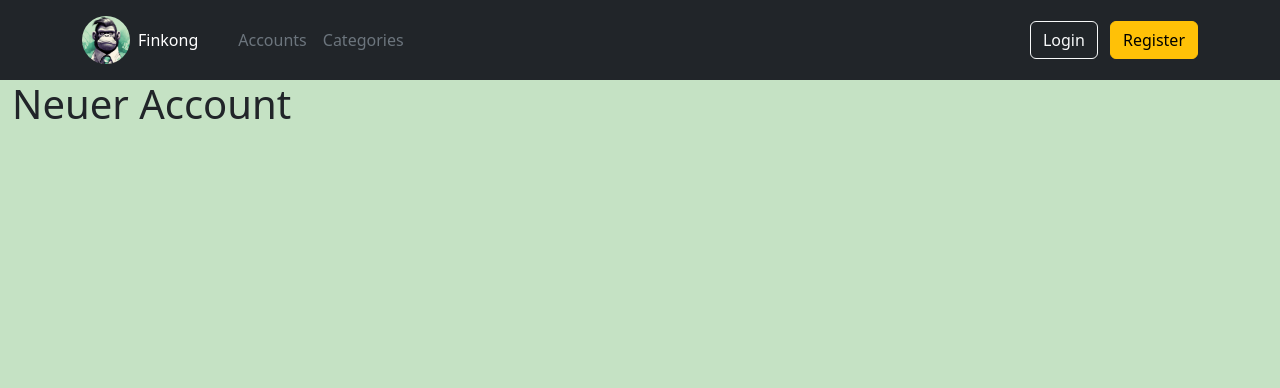
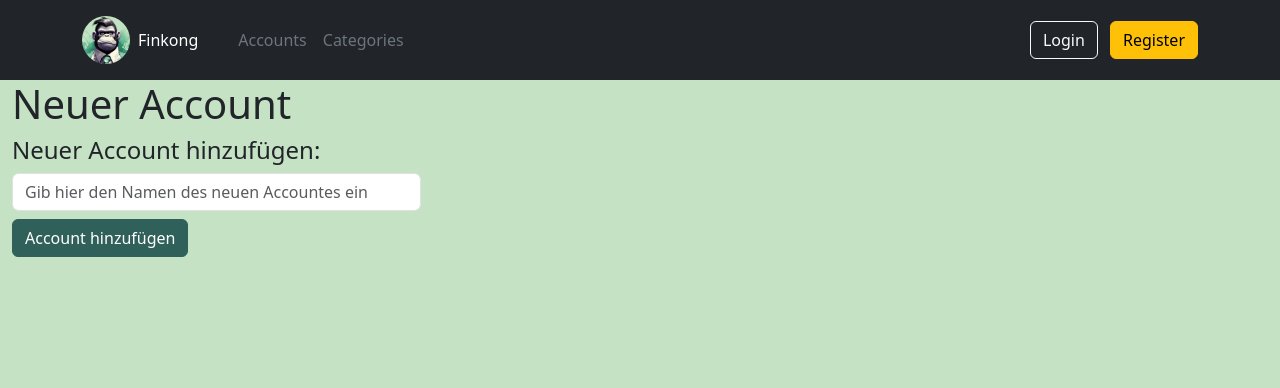
Before and after one commit to roob1n/finkong, a Flask app: page /accounts/create_account in a window 1280 px wide. Shown: the top 388 px of the page. Run offline with Flask 3, Linux system fonts and the light colour scheme; some libraries are stand-ins or nearby versions.

Commit message:
Co-authored-by: Robin <roob1n@users.noreply.github.com>

```diff
--- a/app/account.py
+++ b/app/account.py
@@ -75,4 +75,11 @@ def account_belongs_to_user(id):
 
 @bp.route('/create_account', methods=('GET', 'POST'))
 def create_account():
+    if request.method == 'POST':
+        title = request.form ['newaccount']
+        db = get_db()
+
+        db.execute('INSERT INTO account (title, user_id) VALUES (?,?)', (title, g.user['id']))
+        db.commit()
+        flash('Account hinzugefügt')
     return render_template('account/create_account.html', user = g.user)
--- a/app/templates/account/create_account.html
+++ b/app/templates/account/create_account.html
@@ -3,3 +3,19 @@
 {% block header %}
 <h1>{% block title %}Neuer Account{% endblock %}</h1>
 {% endblock %}
+
+{% block content %}
+
+
+</div>
+<form action="{{ url_for('account.create_account')}}" method="POST">
+    <h4 class="h4">Neuer Account hinzufügen:</h4>
+    <div class="row g-2 me-2">
+        <div class="form-group col-8 col-md-4">
+            <input class="form-control" type="text" placeholder="Gib hier den Namen des neuen Accountes ein"
+                name="newaccount">
+        </div>
+    </div>
+    <button type="submit" class="btn btn-primary my-2">Account hinzufügen</button>
+
+    {% endblock %}
```
